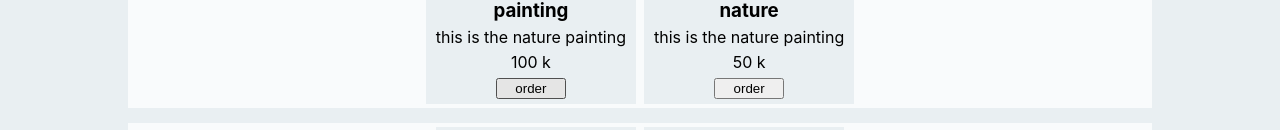
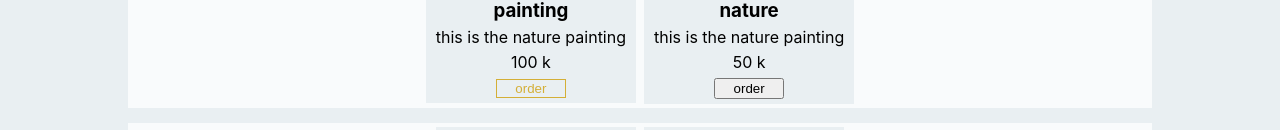
Before and after one commit to Kris-Ekiteles/artevia, a React (Create React App) app: page /About in a window 1280 px wide. In both pictures the pointer is over the button 530 px from the left and 351 px from the top of the page. Shown: the part 263-393 px from the top of the page. Built offline with nearby package versions, Linux system fonts and the light colour scheme.

Commit message:
button styling hover effect

```diff
--- a/src/components/Cards.css
+++ b/src/components/Cards.css
@@ -23,3 +23,9 @@
     width: 70px;
 
 }
+.card button:hover{
+    width: 70px;
+background-color: transparent;
+ color: #d4af37;
+    border: 1px solid #d4af37;
+}
```
